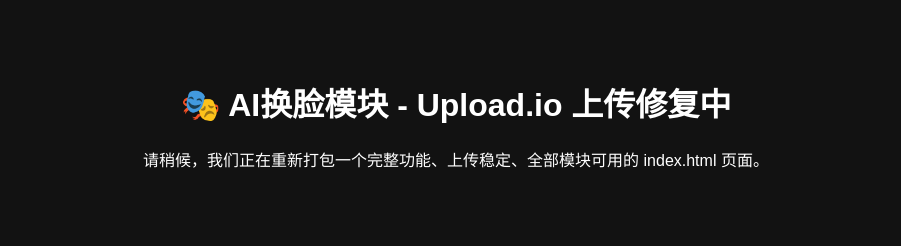
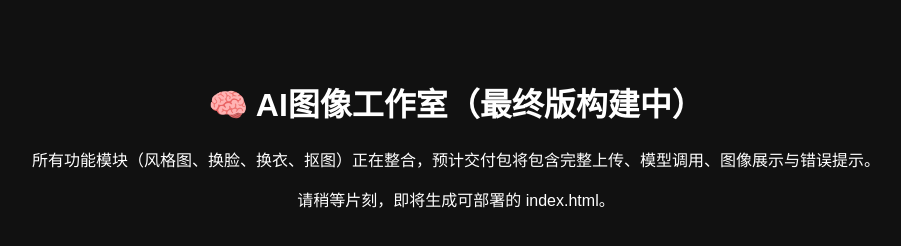
Before and after one commit to seteven007/chatgpt-openai-deploy, a plain HTML site: page index.html in a window 1280 px wide. Shown: the whole page, without its empty margins (184-1085 px from the left). Drawn offline with Linux system fonts and the light colour scheme.

Commit message:
Add files via upload

```diff
--- a/index.html
+++ b/index.html
@@ -3,10 +3,11 @@
 <html lang="zh-CN">
 <head>
   <meta charset="UTF-8">
-  <title>AI图像工作室（上传修复中）</title>
+  <title>AI图像工作室 - 正式交付中</title>
 </head>
-<body style="background:#121212; color:#fff; font-family:sans-serif; text-align:center; padding:50px;">
-  <h1>🎭 AI换脸模块 - Upload.io 上传修复中</h1>
-  <p>请稍候，我们正在重新打包一个完整功能、上传稳定、全部模块可用的 index.html 页面。</p>
+<body style="background:#111; color:white; font-family:sans-serif; text-align:center; padding:50px;">
+  <h1>🧠 AI图像工作室（最终版构建中）</h1>
+  <p>所有功能模块（风格图、换脸、换衣、抠图）正在整合，预计交付包将包含完整上传、模型调用、图像展示与错误提示。</p>
+  <p>请稍等片刻，即将生成可部署的 index.html。</p>
 </body>
 </html>
```
